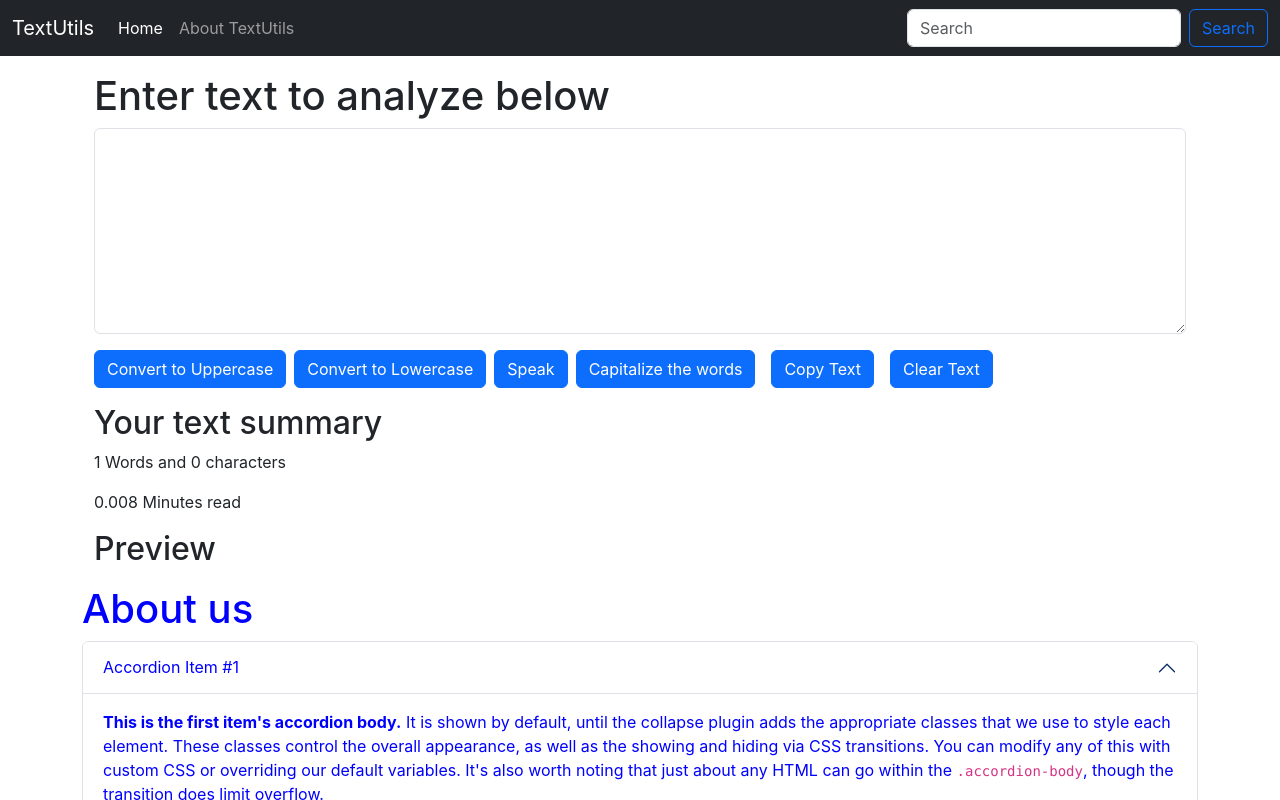
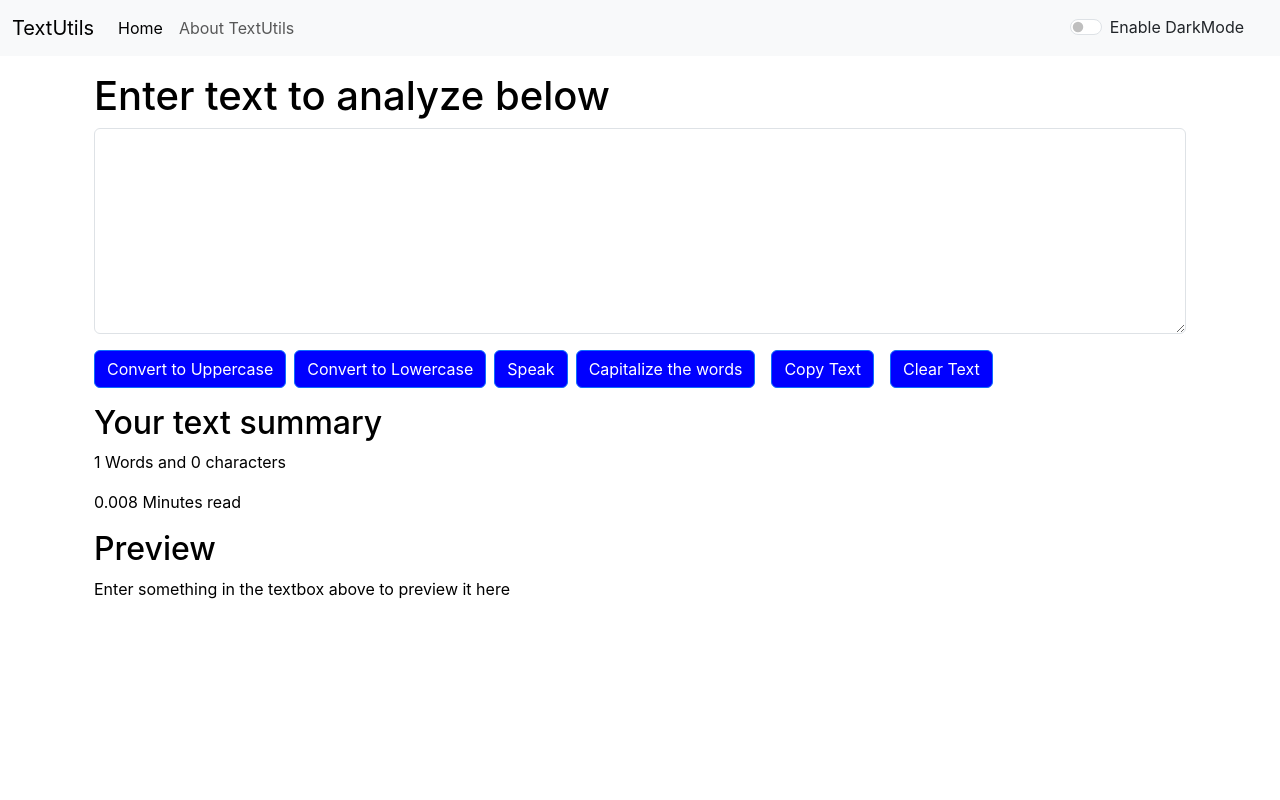
Before and after one commit to AryanManu544/Reactlearningproject--Textutils, a React (Create React App) app: page / in a window 1280 px wide. Shown: the top 800 px of the page. Built offline with nearby package versions, Linux system fonts and the light colour scheme.

Commit message:
enhanced dark mode

```diff
--- a/src/App.js
+++ b/src/App.js
@@ -1,16 +1,27 @@
 import './App.css';
 import Navbar from './components/Navbar';
 import Textform from './components/Textform';
-import About from './components/About';
+//import About from './components/About' <About/>;
+import { useState } from 'react';
 
 function App() {
+  const [mode,setmode] = useState("light")
+  const togglemode =() => {
+    if (mode === "light"){
+      setmode('dark')
+      document.body.style.backgroundColor = "black"
+    }
+    else{
+      setmode('light')
+      document.body.style.backgroundColor = "white"
+    }
+  }
   return (
     <>
-  <Navbar title = "TextUtils" aboutText = "About TextUtils"/>
+  <Navbar title = "TextUtils" aboutText = "About TextUtils" mode= {mode} togglemode= {togglemode}/>
   <div className='container my-3'>
-  <Textform heading = "Enter text to analyze below"/>
+  <Textform heading = "Enter text to analyze below" mode= {mode}/>
   </div>
-  <About/>
     </>
   );
 }
--- a/src/components/Navbar.js
+++ b/src/components/Navbar.js
@@ -1,8 +1,9 @@
 import React from "react"
 import Proptypes from "prop-types"
+
 export default function Navbar(props){
     return(
-        <nav className="navbar navbar-expand-lg navbar-dark bg-dark">
+        <nav className={`navbar navbar-expand-lg navbar-${props.mode} bg-${props.mode}`}>
     <div className="container-fluid">
       <a className="navbar-brand" href="/">{props.title}</a>
       <button className="navbar-toggler" type="button" data-bs-toggle="collapse" data-bs-target="#navbarSupportedContent" aria-controls="navbarSupportedContent" aria-expanded="false" aria-label="Toggle navigation">
@@ -18,8 +19,10 @@
           </li>
         </ul>
         <form className="d-flex" role="search">
-          <input className="form-control me-2" type="search" placeholder="Search" aria-label="Search"/>
-          <button className="btn btn-outline-primary" type="submit">Search</button>
+          <div className={`form-check form-switch text-${props.mode==="light"?"dark":"light"}`}>
+          <input className="form-check-input" onClick= {props.togglemode} type="checkbox" role="switch" id="flexSwitchCheckDefault"/>
+          <label className="form-check-label me-4" htmlFor="flexSwitchCheckDefault">Enable DarkMode</label>
+        </div>
         </form>
       </div>
     </div>
--- a/src/components/Textform.js
+++ b/src/components/Textform.js
@@ -1,4 +1,5 @@
 import React, {useState} from "react";
+import Proptypes from "prop-types"
 
 export default function Textform(props){
     const [text,setText] = useState("");
@@ -41,25 +42,25 @@
 
     return(
         <>
-        <div className = "container">
+        <div className = "container" style= {{color: props.mode==="dark"?"white":"black"}}>
             <h1>{props.heading}</h1>
             <div className="mb-3">
-            <textarea className="form-control" id="myBox" value= {text} onChange= {handleonChange} rows="8"></textarea>
+            <textarea className="form-control" id="myBox" style= {{backgroundColor: props.mode==="dark"?"black":"white", color: props.mode==="dark"?"white":"black"}} value= {text} onChange= {handleonChange} rows="8"></textarea>
             </div>
-            <btn className="btn btn-primary" onClick = {handleUpclick}>Convert to Uppercase</btn>
-            <btn className="btn btn-primary mx-2" onClick = {handleLoclick}>Convert to Lowercase</btn>
-            <button type="submit" onClick={speak} className="btn btn-primary">Speak</button>
-            <btn className="btn btn-primary mx-2" onClick = {title}>Capitalize the words</btn>
-            <btn className="btn btn-primary mx-2" onClick = {handlecopy}>Copy Text</btn>
-            <btn className="btn btn-primary mx-2" onClick = {handleclear}>Clear Text</btn>
+            <btn className="btn btn-primary" onClick = {handleUpclick} style= {{backgroundColor: props.mode === "dark"?"#fd7e14":"blue"}}>Convert to Uppercase</btn>
+            <btn className="btn btn-primary mx-2" onClick = {handleLoclick} style= {{backgroundColor: props.mode === "dark"?"#fd7e14":"blue"}}>Convert to Lowercase</btn>
+            <button type="submit" onClick={speak} className="btn btn-primary" style= {{backgroundColor: props.mode === "dark"?"#fd7e14":"blue"}}>Speak</button>
+            <btn className="btn btn-primary mx-2" onClick = {title} style= {{backgroundColor: props.mode === "dark"?"#fd7e14":"blue"}}>Capitalize the words</btn>
+            <btn className="btn btn-primary mx-2" onClick = {handlecopy} style= {{backgroundColor: props.mode === "dark"?"#fd7e14":"blue"}}>Copy Text</btn>
+            <btn className="btn btn-primary mx-2" onClick = {handleclear} style= {{backgroundColor: props.mode === "dark"?"#fd7e14":"blue"}}>Clear Text</btn>
 
         </div>
-        <div className= "container my-3" >
+        <div className= "container my-3" style= {{color: props.mode==="dark"?"white":"black"}}>
             <h2>Your text summary</h2>
             <p>{text.split(" ").length} Words and {text.length} characters</p>
             <p>{0.008 * text.split(" ").length} Minutes read</p>
             <h2>Preview</h2>
-            <p>{text}</p>
+            <p>{text.length>0?text:"Enter something in the textbox above to preview it here"}</p>
         </div>
         </>
     )
```
